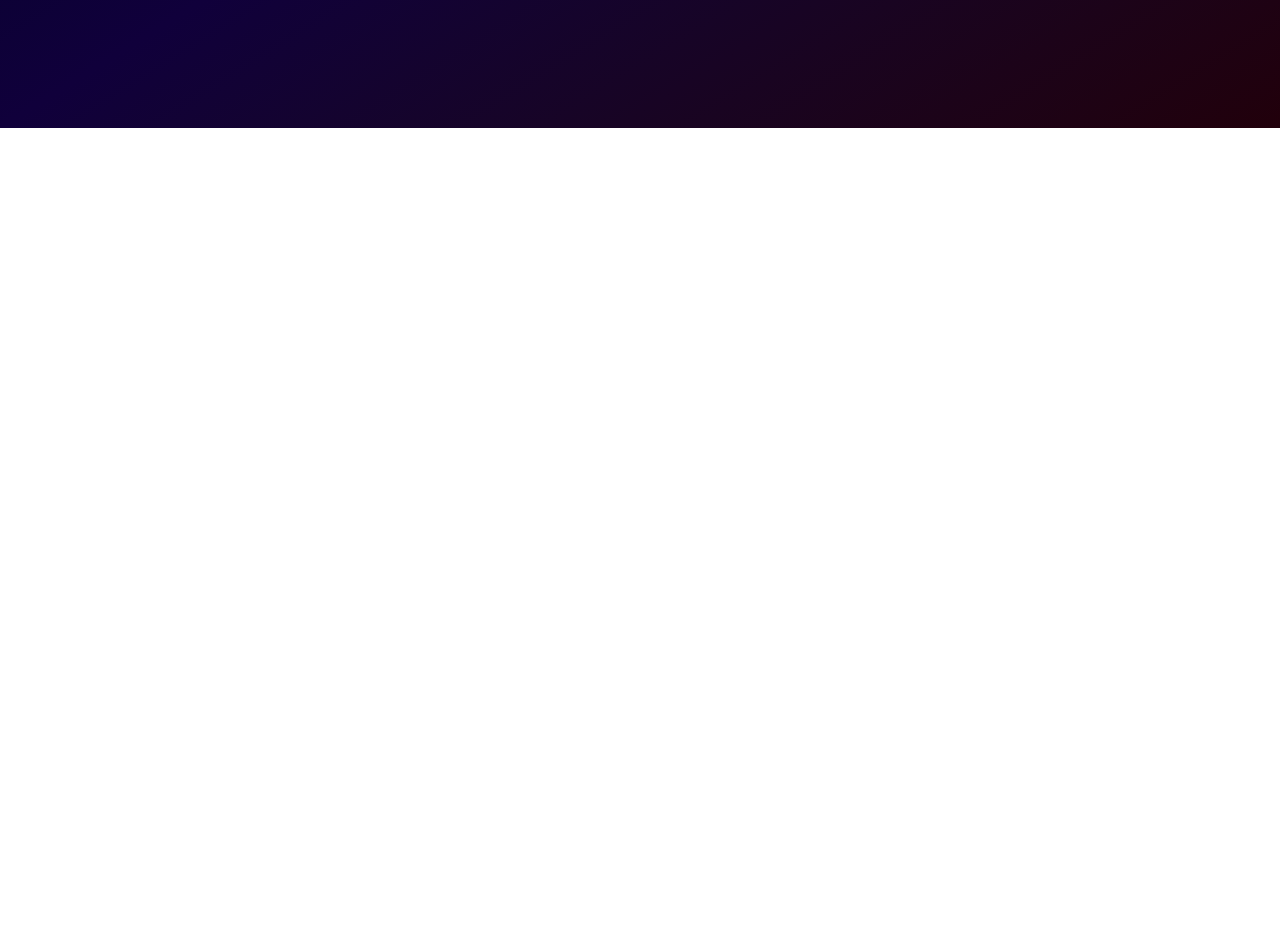
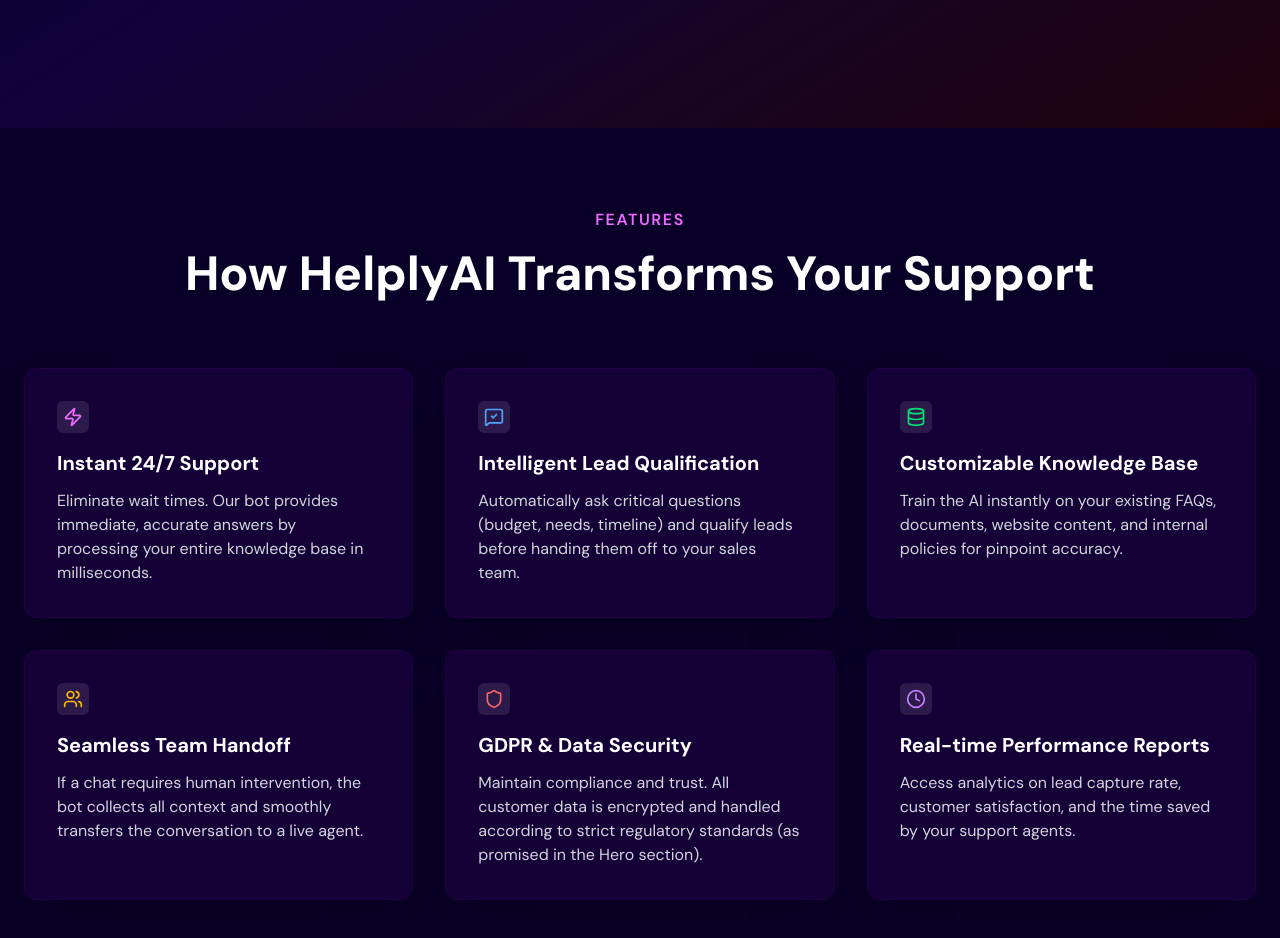
Before and after one commit to DsDigitalz/AI-FAQ-Lead-Capture-Bot, a React (Vite) app: page / in a window 1280 px wide. Shown: the part 780-1718 px from the top of the page. Before the commit the page ends 908 px from the top, so only its background shows below. Built offline with nearby package versions, Linux system fonts and the light colour scheme; a web font is replaced by a local one.

Commit message:
added FeaturesSection.jsx

```diff
--- a/src/App.jsx
+++ b/src/App.jsx
@@ -1,12 +1,14 @@
 import React from "react";
 import Header from "./components/Header";
 import HeroSection from "./components/HeroSection";
+import FeaturesSection from "./components/FeaturesSection";
 
 export default function App() {
   return (
     <div>
       <Header />
       <HeroSection />
+      <FeaturesSection />
     </div>
   );
 }
--- /dev/null
+++ b/src/components/FeaturesSection.jsx
@@ -0,0 +1,123 @@
+import React from "react";
+import { motion } from "framer-motion";
+import {
+  Zap, // For speed/instant
+  Shield, // For security/protection
+  Users, // For team/integration
+  MessageSquareCheck, // For qualification
+  Database, // For knowledge base
+  Clock, // For 24/7
+} from "lucide-react";
+
+// --- Framer Motion Animation Setup ---
+// Inherits the custom instructions for fade-in and slide-in
+const containerVariants = {
+  hidden: { opacity: 0, y: 50 },
+  visible: {
+    opacity: 1,
+    y: 0,
+    transition: {
+      duration: 0.8,
+      delayChildren: 0.2,
+      staggerChildren: 0.15,
+    },
+  },
+};
+
+const itemVariants = {
+  hidden: { opacity: 0, y: 30, scale: 0.95 },
+  visible: { opacity: 1, y: 0, scale: 1 },
+};
+// ------------------------------------
+
+const featureData = [
+  {
+    icon: Zap,
+    title: "Instant 24/7 Support",
+    description:
+      "Eliminate wait times. Our bot provides immediate, accurate answers by processing your entire knowledge base in milliseconds.",
+    color: "text-fuchsia-400",
+  },
+  {
+    icon: MessageSquareCheck,
+    title: "Intelligent Lead Qualification",
+    description:
+      "Automatically ask critical questions (budget, needs, timeline) and qualify leads before handing them off to your sales team.",
+    color: "text-blue-400",
+  },
+  {
+    icon: Database,
+    title: "Customizable Knowledge Base",
+    description:
+      "Train the AI instantly on your existing FAQs, documents, website content, and internal policies for pinpoint accuracy.",
+    color: "text-green-400",
+  },
+  {
+    icon: Users,
+    title: "Seamless Team Handoff",
+    description:
+      "If a chat requires human intervention, the bot collects all context and smoothly transfers the conversation to a live agent.",
+    color: "text-amber-400",
+  },
+  {
+    icon: Shield,
+    title: "GDPR & Data Security",
+    description:
+      "Maintain compliance and trust. All customer data is encrypted and handled according to strict regulatory standards (as promised in the Hero section).",
+    color: "text-red-400",
+  },
+  {
+    icon: Clock,
+    title: "Real-time Performance Reports",
+    description:
+      "Access analytics on lead capture rate, customer satisfaction, and the time saved by your support agents.",
+    color: "text-purple-400",
+  },
+];
+
+export default function FeaturesSection() {
+  return (
+    <div className="py-20 bg-[#0A0027]">
+      <motion.div
+        className="max-w-7xl mx-auto px-6"
+        variants={containerVariants}
+        initial="hidden"
+        whileInView="visible" // Animate when the user scrolls to the section
+        viewport={{ once: true, amount: 0.3 }}
+      >
+        {/* Section Heading */}
+        <motion.div variants={itemVariants} className="text-center mb-16">
+          <p className="text-fuchsia-400 font-semibold uppercase tracking-widest mb-3">
+            Features
+          </p>
+          <h2 className="text-4xl sm:text-5xl font-extrabold text-white leading-tight">
+            How HelplyAI Transforms Your Support
+          </h2>
+        </motion.div>
+
+        {/* Features Grid */}
+        <motion.div
+          className="grid grid-cols-1 md:grid-cols-2 lg:grid-cols-3 gap-8"
+          variants={containerVariants}
+        >
+          {featureData.map((feature, index) => (
+            <motion.div
+              key={index}
+              variants={itemVariants}
+              className="bg-[#140036] p-8 rounded-xl border border-[#210045] shadow-2xl hover:shadow-fuchsia-900/50 transition-shadow duration-300"
+            >
+              <feature.icon
+                className={`w-8 h-8 ${feature.color} mb-4 p-1.5 rounded-md bg-white/10`}
+                strokeWidth={2}
+              />
+              <h3 className="text-xl font-bold text-white mb-3">
+                {feature.title}
+              </h3>
+              <p className="text-gray-300">{feature.description}</p>
+            </motion.div>
+          ))}
+        </motion.div>
+      </motion.div>
+    </div>
+  );
+}
```
